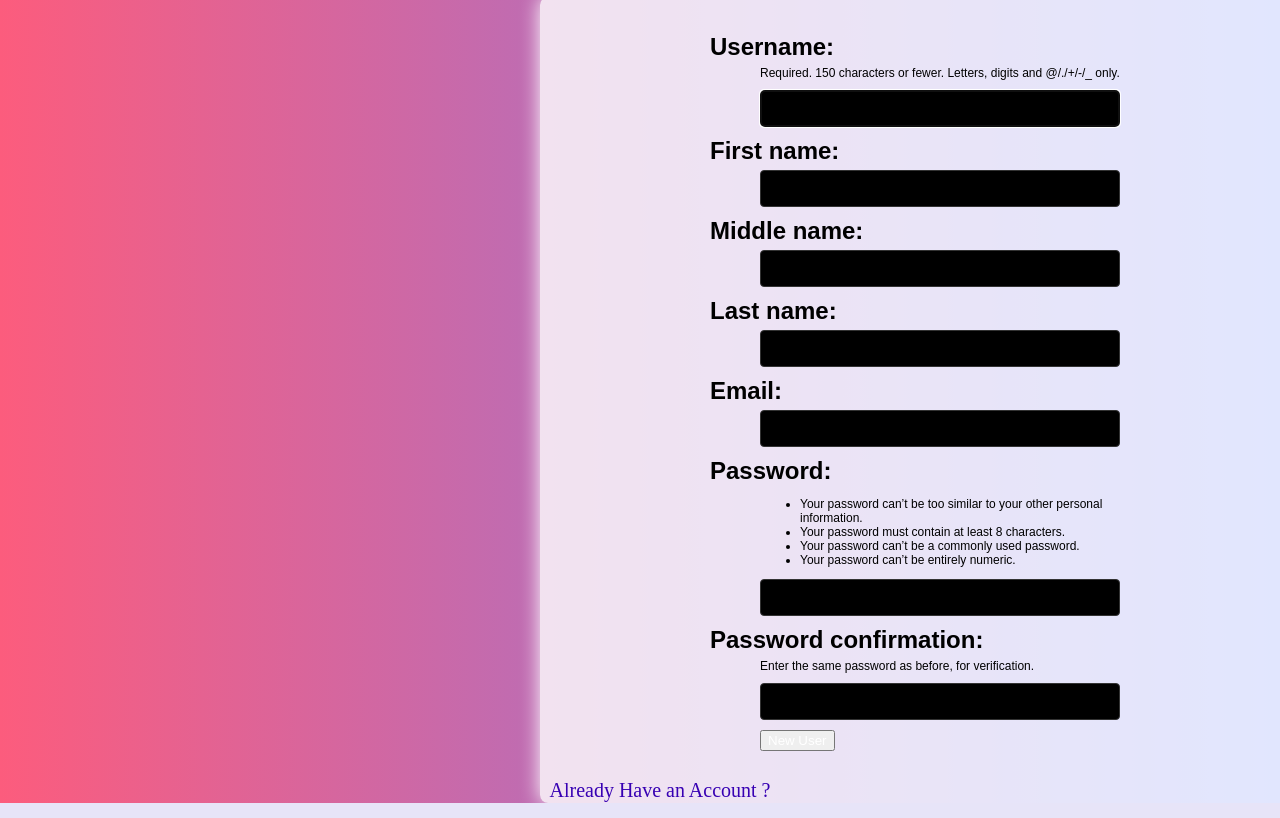
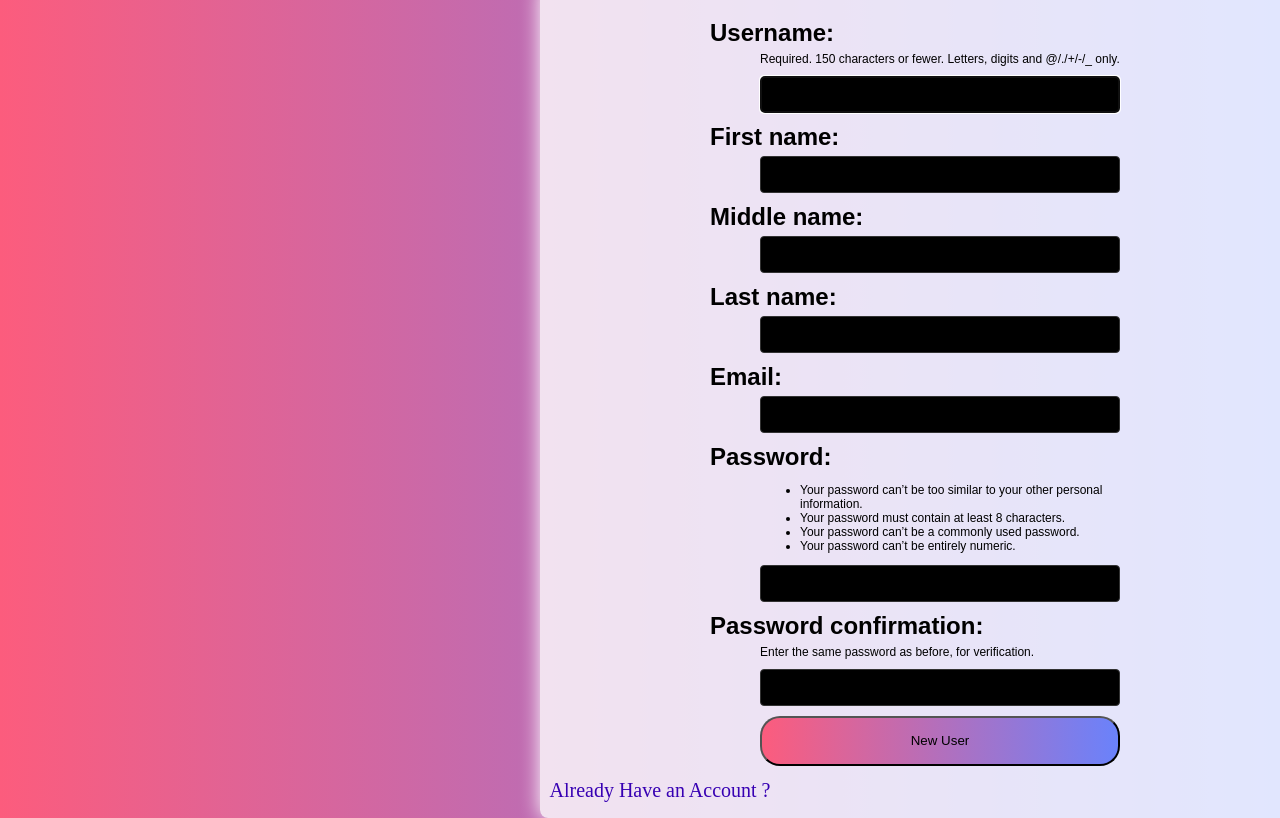
Before and after one commit to Wawayooo/DjangoSocialMedia, a Django app: page /signup/ in a window 1280 px wide; the page is wider, and only the part inside the window is pictured. Run offline with Django 5.2, Linux system fonts and the light colour scheme.

Commit message:
New Changes

```diff
--- a/Static/style/Signup.css
+++ b/Static/style/Signup.css
@@ -128,3 +128,11 @@
 .helptext, p, li{
   color: black;
 }
+
+#CreateAccBtn{
+  background: linear-gradient(to right, #fc5c7d, #6a82fb);
+  color:black;
+  width: 100%;
+  height: 50px;
+  border-radius: 20px;
+}
```
